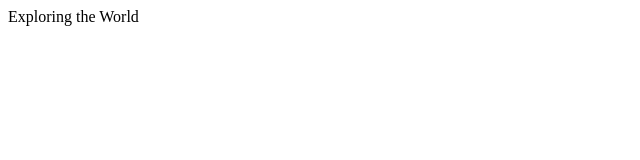
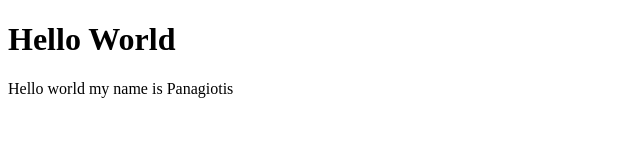
Before and after one commit to PanagiotisPapavramopoulos/Exploring-the-World, a plain HTML site: page index.html in a window 1280 px wide. Shown: the whole page, without its empty margins (0-640 px from the left). Drawn offline with Linux system fonts and the light colour scheme.

Commit message:
Update index.html

```diff
--- a/index.html
+++ b/index.html
@@ -7,6 +7,7 @@
     <title>Document</title>
 </head>
 <body>
-    Exploring the World
+    <h1>Hello World</h1>
+    <p>Hello world my name is Panagiotis</p>
 </body>
 </html>
```
